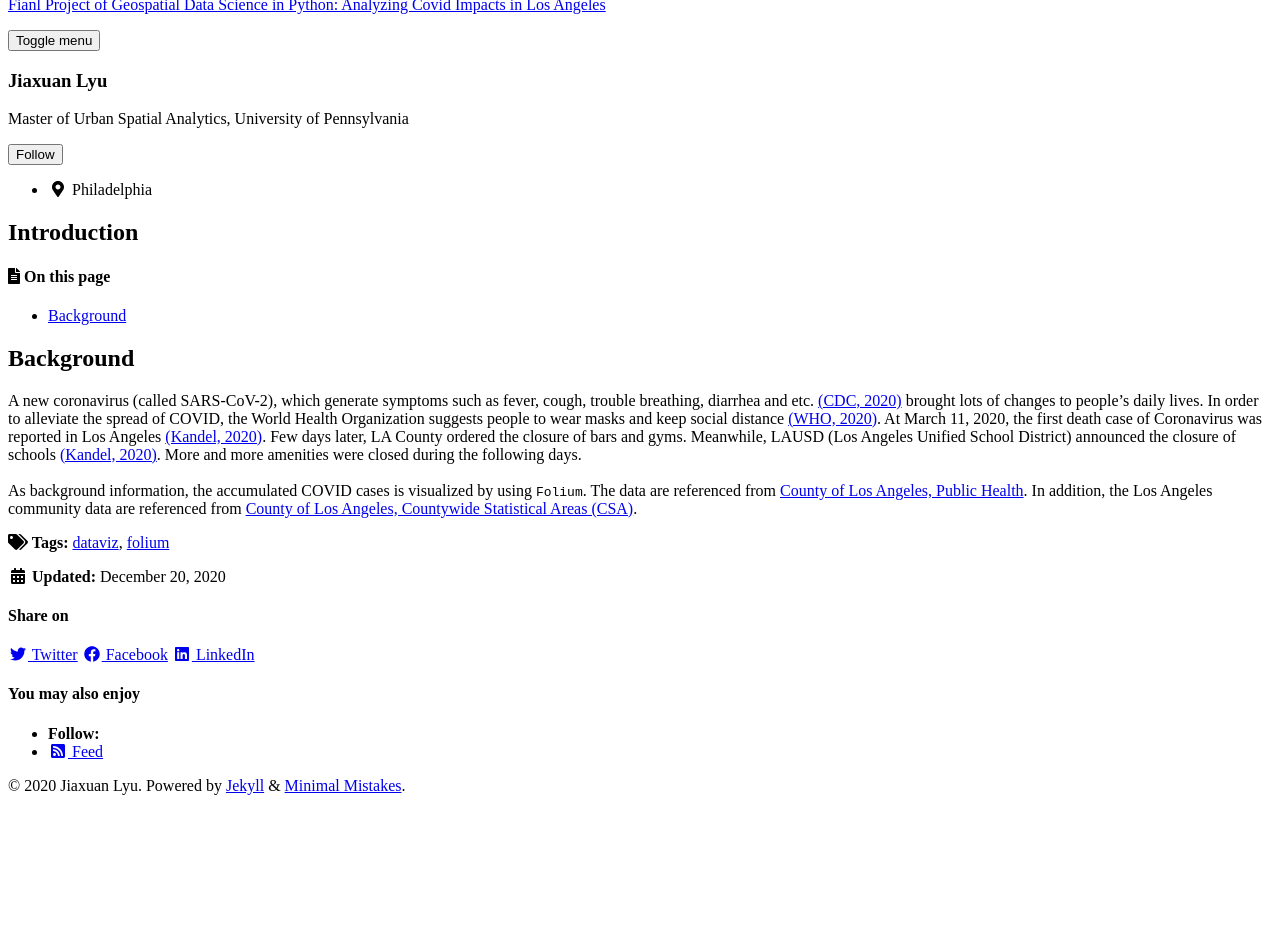
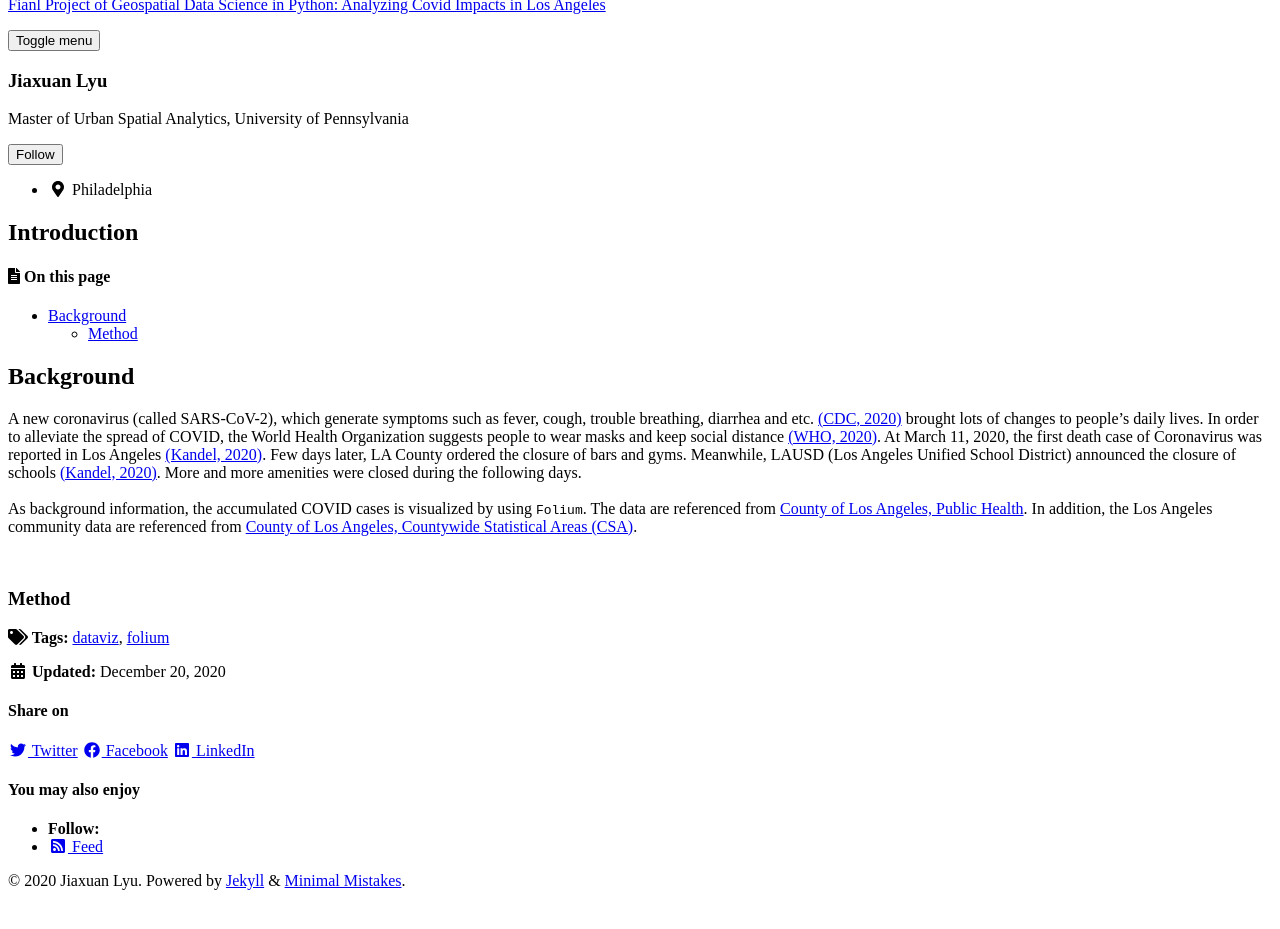
Before and after one commit to jiaxuanlyu/Geospatial-LA-Covid-Analysis, a Jekyll site: the page built from _posts/2020-12-20-introduction.md, in a window 1280 px wide, cut to the strip 112-1072 px from the top of the page. Shown: the top 929 px of the strip. Built offline with Jekyll 4.4.1, drawn with Linux system fonts in a browser that asks for light colours; cached includes are drawn as plain includes; nearby versions of some CDN libraries; before the commit the page ends 977 px from its top, so only the background shows below that.

Commit message:
Update 2020-12-20-introduction.md

```diff
--- a/_posts/2020-12-20-introduction.md
+++ b/_posts/2020-12-20-introduction.md
@@ -5,7 +5,7 @@
 tags: [dataviz, folium]
 excerpt: "Introduction."
 folium-loader:
-  folium-chart-1: ["charts/covid.html", "500"] # second argument is the height
+  folium-chart-1: ["charts/covid.html", "550"] # second argument is the height
 toc: true
 toc_sticky: true
 ---
@@ -19,3 +19,8 @@
 <br>
 
 <div id="folium-chart-1"></div>
+
+
+<br>
+
+### Method
```
